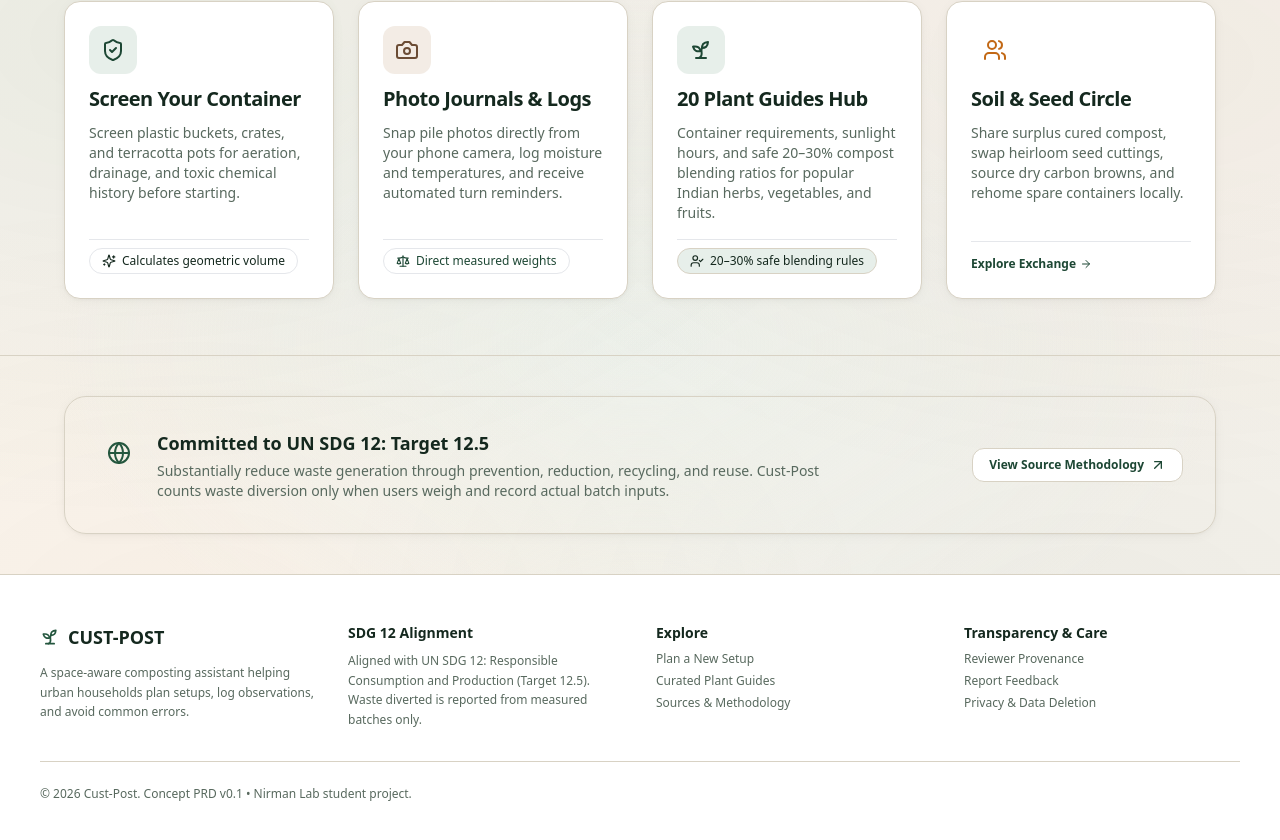
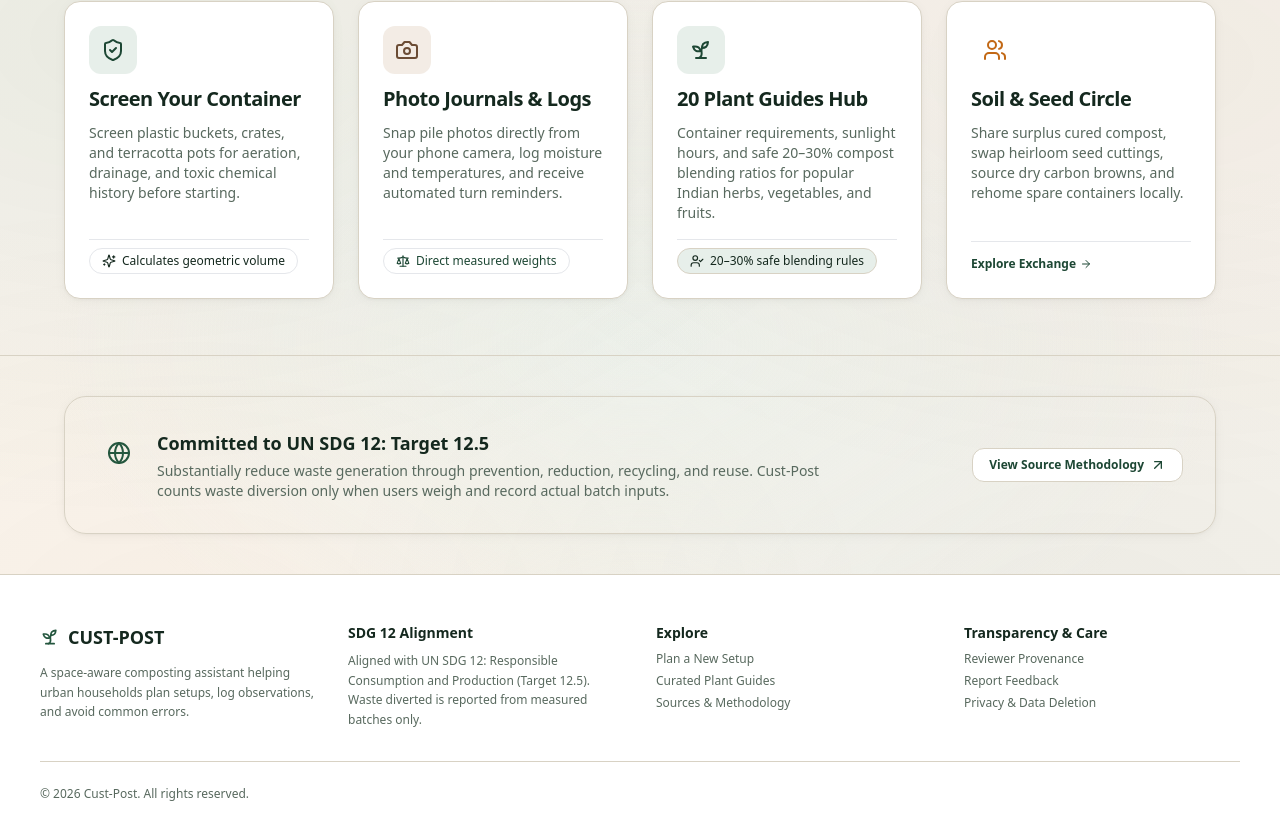
Before and after one commit to sumeetmisal2007-dev/Cust-Post, a Next.js app: page / in a window 1280 px wide. Shown: the part 855-1695 px from the top of the page. Built offline with nearby package versions, Linux system fonts and the light colour scheme; no server answers.

Commit message:
refactor(footer): clean copyright notice and remove student project text

```diff
--- a/src/components/layout/footer.tsx
+++ b/src/components/layout/footer.tsx
@@ -71,7 +71,7 @@ export function Footer() {
       </div>
 
       <div className="max-w-content mx-auto mt-8 pt-6 border-t border-border flex flex-col sm:flex-row items-center justify-between text-xs text-muted/70 gap-4">
-        <p>&copy; {new Date().getFullYear()} Cust-Post. Concept PRD v0.1 • Nirman Lab student project.</p>
+        <p>&copy; {new Date().getFullYear()} Cust-Post. All rights reserved.</p>
       </div>
     </footer>
   );
```
